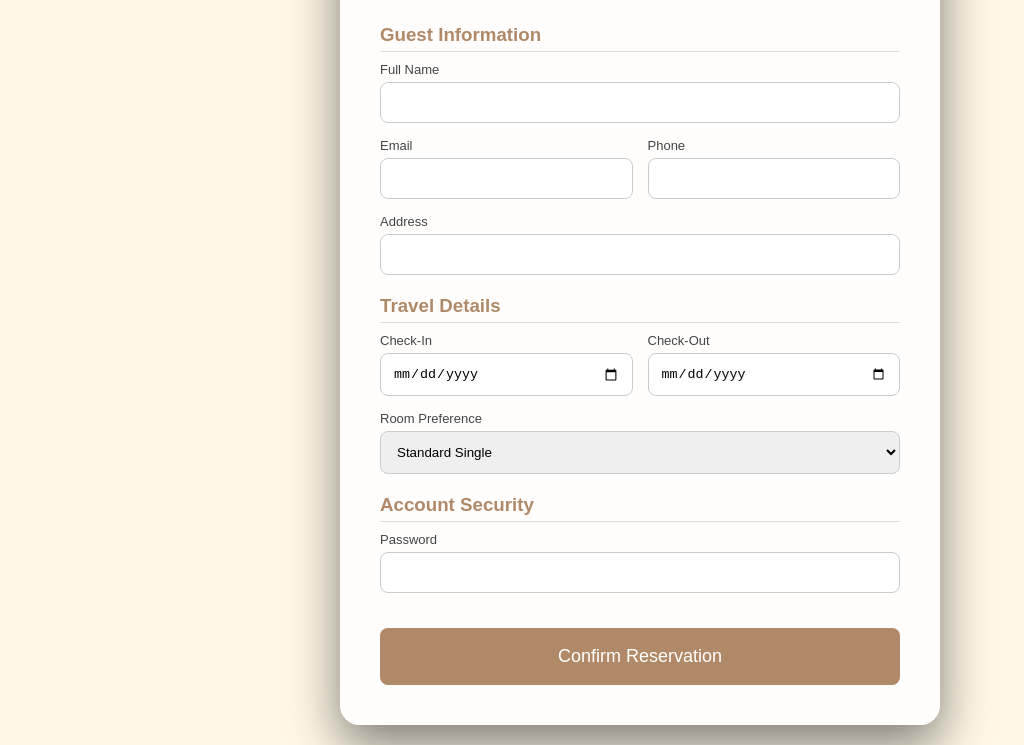
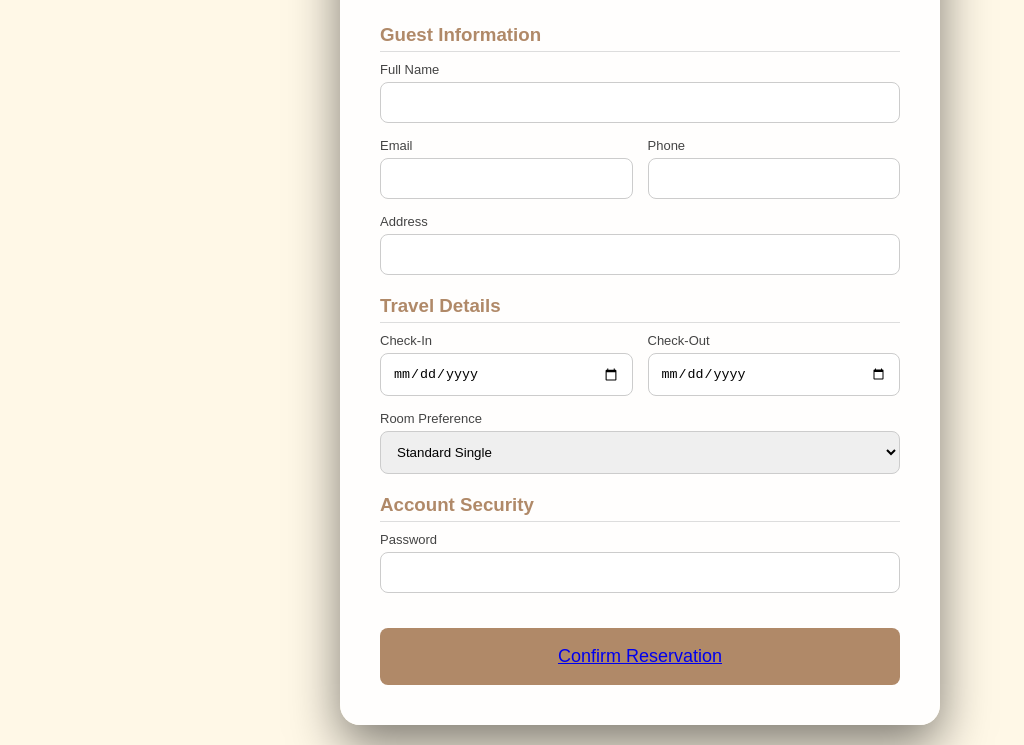
Before and after one commit to yohanna-crypto/IB_hotel_booking_website, a plain HTML site: page booking_page.html in a window 1280 px wide. Shown: the part 162-907 px from the top of the page, without its empty margins (0-1024 px from the left). Drawn offline with Linux system fonts and the light colour scheme.

Commit message:
Update booking_page.html

```diff
--- a/booking_page.html
+++ b/booking_page.html
@@ -250,7 +250,9 @@ h3{
 <input type="password" id="password" required>
 </div>
 
-<button type="submit">Confirm Reservation</button>
+<button type="submit">
+  <a href="service_page.html">Confirm Reservation</a>
+</button>
 
 </form>
 
```
